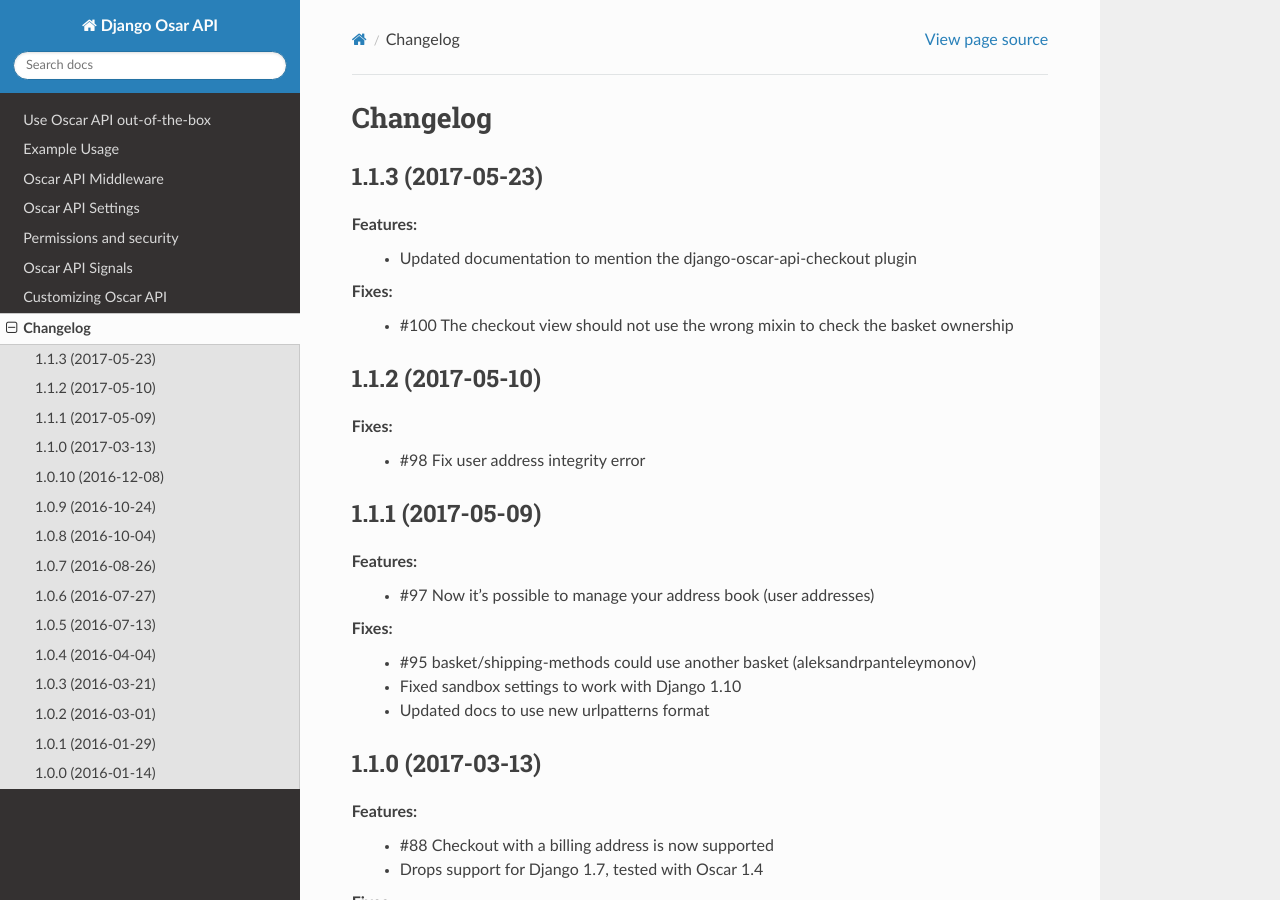
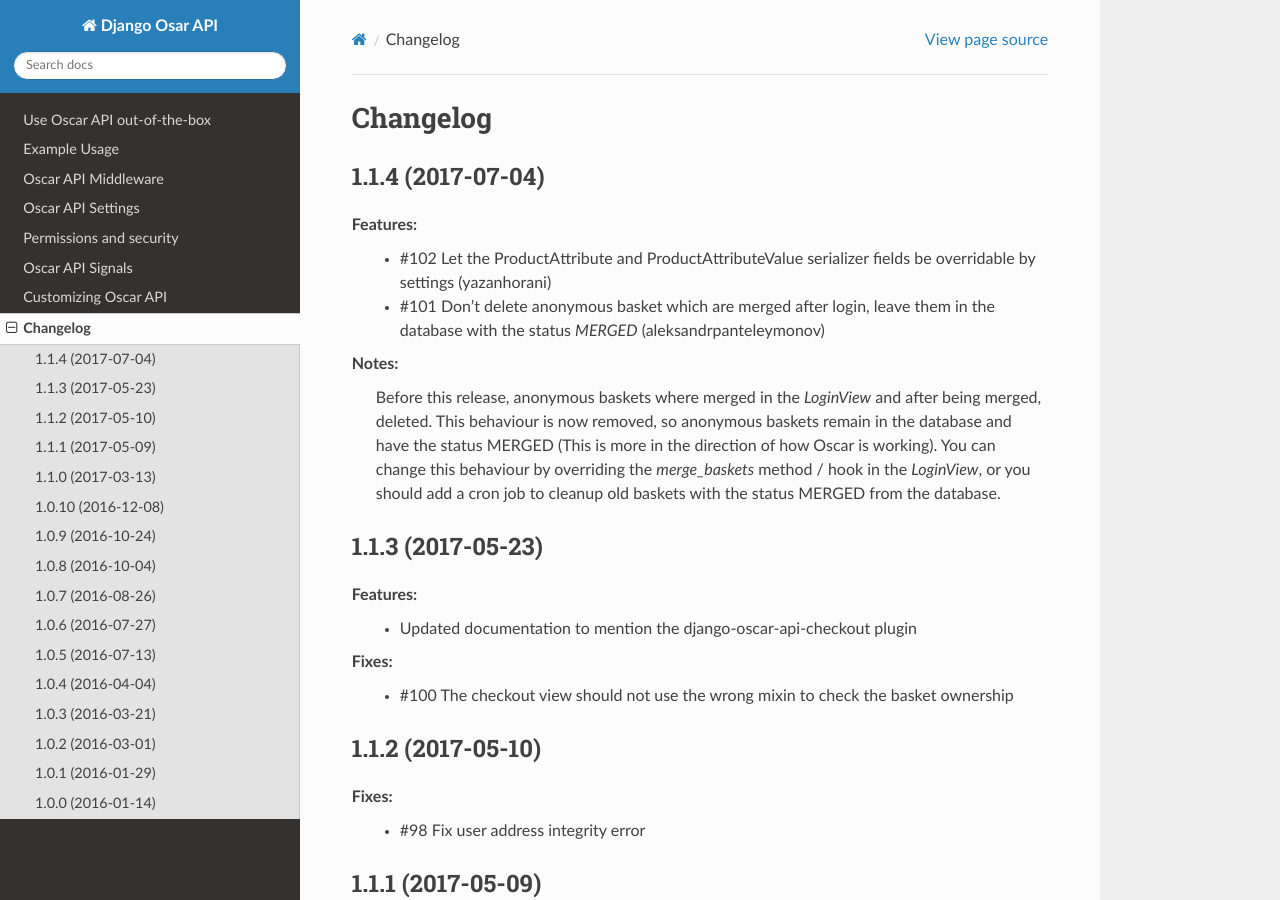
Before and after one commit to dudleyhunt86/django-api-ovrride, a Sphinx documentation site: the page built from docs/source/changelog.rst, in a window 1280 px wide and 900 px high. Built offline with Sphinx 7.4.7 and the Read the Docs theme 2.0.0, drawn with Linux system fonts in a browser that asks for light colours.

Commit message:
Prepare for release 1.1.4

```diff
--- a/docs/source/changelog.rst
+++ b/docs/source/changelog.rst
@@ -1,6 +1,16 @@
 =========
 Changelog
 =========
+
+1.1.4 (2017-07-04)
+-------------------
+Features:
+  * #102 Let the ProductAttribute and ProductAttributeValue serializer fields be overridable by settings (yazanhorani)
+  * #101 Don't delete anonymous basket which are merged after login, leave them in the database with the status `MERGED` (aleksandrpanteleymonov)
+
+Notes:
+  Before this release, anonymous baskets where merged in the `LoginView` and after being merged, deleted. This behaviour is now removed, so anonymous baskets remain in the database and have the status MERGED (This is more in the direction of how Oscar is working). You can change this behaviour by overriding the `merge_baskets` method / hook in the `LoginView`, or you should add a cron job to cleanup old baskets with the status MERGED from the database.
+
 
 1.1.3 (2017-05-23)
 -------------------
--- a/docs/source/usage/settings.rst
+++ b/docs/source/usage/settings.rst
@@ -69,3 +69,5 @@ Product serializers
 .. autoclass:: oscarapi.serializers.product.ProductLinkSerializer
 .. autoclass:: oscarapi.serializers.product.RecommmendedProductSerializer
 .. autoclass:: oscarapi.serializers.product.ProductSerializer
+.. autoclass:: oscarapi.serializers.product.ProductAttributeSerializer
+.. autoclass:: oscarapi.serializers.product.ProductAttributeValueSerializer
--- a/setup.py
+++ b/setup.py
@@ -1,6 +1,6 @@
 from setuptools import setup, find_packages
 
-__version__ = "1.1.3"
+__version__ = "1.1.4"
 
 
 setup(
```
